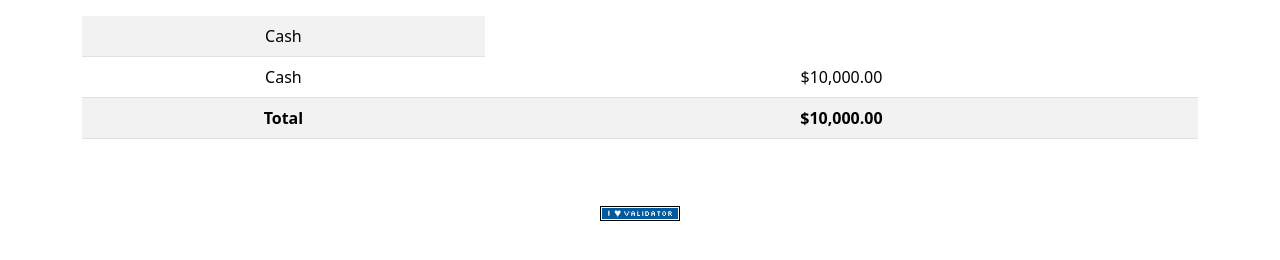
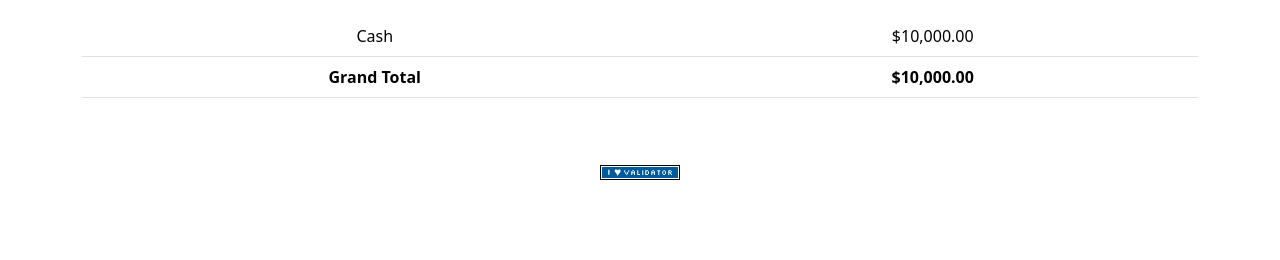
Before and after one commit to fang-002/CS50x-Projects, a Flask app: page / in a window 1280 px wide. Shown: the part 165-425 px from the top of the page. Run offline with Flask 3, Linux system fonts and the light colour scheme; a user stored in the database is signed in; some libraries are stand-ins or nearby versions.

Commit message:
automated commit by check50 [check50=True]

```diff
--- a/templates/index.html
+++ b/templates/index.html
@@ -1,13 +1,9 @@
 {% extends "layout.html" %}
-
 {% block main %}
-<table class="table table-striped">
+<table class="table">
     <thead>
         <tr>
-            <th>Symbol</th>
-            <th>Shares</th>
-            <th>Price</th>
-            <th>Value</th>
+            <th>Symbol</th><th>Shares</th><th>Price</th><th>Value</th>
         </tr>
     </thead>
     <tbody>
@@ -22,20 +18,8 @@
     </tbody>
 </table>
 
-<table class="table table-striped">
-    <tr>
-        <td>Cash</td>
-        <!-- Line 28: Add | usd -->
-<tr>
-    <td>Cash</td>
-    <td>{{ cash | usd }}</td>
-</tr>
-
-<!-- Line 32: Add | usd -->
-<tr>
-    <td><strong>Total</strong></td>
-    <td><strong>{{ grand_total | usd }}</strong></td>
-</tr>
-    </tr>
+<table class="table">
+    <tr><td>Cash</td><td>{{ cash | usd }}</td></tr>
+    <tr><td><strong>Grand Total</strong></td><td><strong>{{ grand_total | usd }}</strong></td></tr>
 </table>
 {% endblock %}
```
